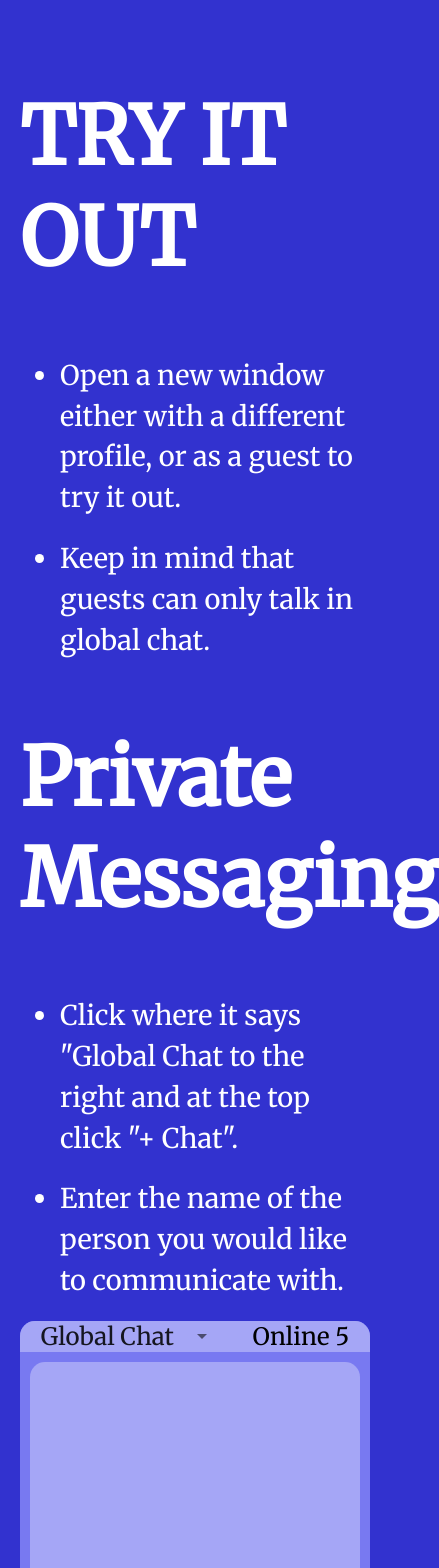
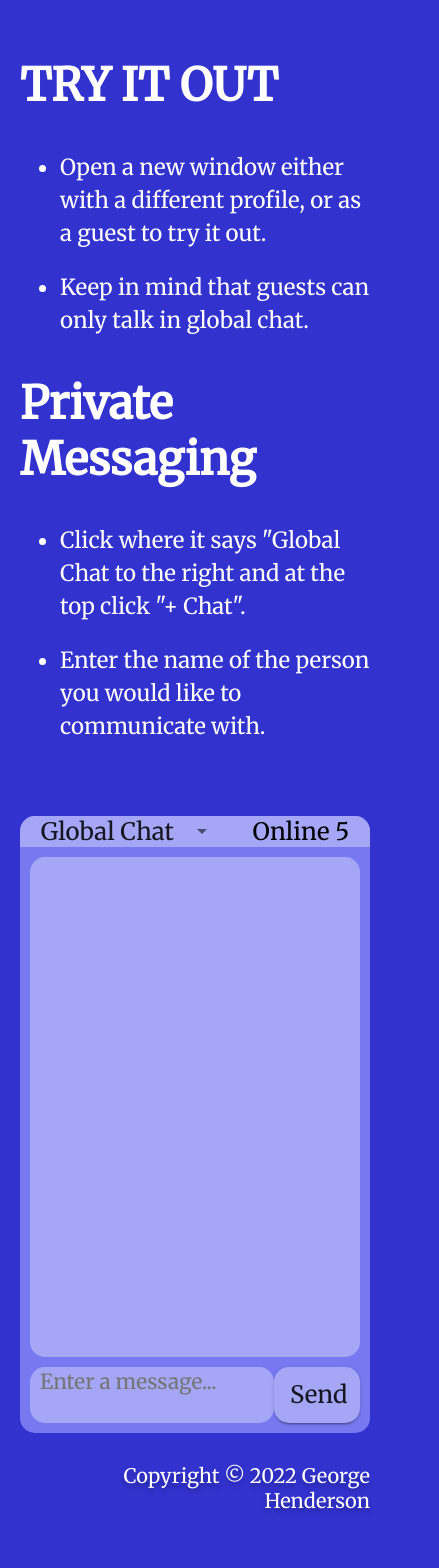
Before and after one commit to GH94GitHub/angular-chat, an Angular app: page /home in a window 390 px wide. Shown: the top 1568 px of the page, 439 px wide, since content can reach past the window. After the commit the page ends 1523 px from the top, so only its background shows below. Built offline with nearby package versions, Linux system fonts and the light colour scheme.

Commit message:
Made font and chat more responsive

```diff
--- a/src/app/home/home.component.scss
+++ b/src/app/home/home.component.scss
@@ -1,11 +1,17 @@
+@use '../../font';
+
 .component-content {
   padding: 20px;
 }
 
 .instruction {
 
+  h1 {
+    @include font.responsive(5vw, 2.8125rem, 5rem, 50px);
+  }
+
   li {
-    font-size: 1.7rem;
+    @include font.responsive(3vw, 1.3875rem, 1.7rem, 24px);
     line-height: 150%;
     margin: 20px 0;
   }
@@ -14,12 +20,13 @@
 .chat {
   margin: auto;
   color: black;
+  display: flex;
 
   .container {
     margin-left: 10%;
     font-size: 1.5rem;
     overflow: hidden;
-    width: auto;
+    width: 100%;
     max-width: 600px;
     background-color: var(--color-accent);
 
@@ -68,9 +75,10 @@
 
 @media screen and (max-width: 960px) {
   .chat {
+    margin: 15% 0 0;
 
     .container {
-      margin-left: 0;
+      margin: auto;
     }
   }
 }
```
